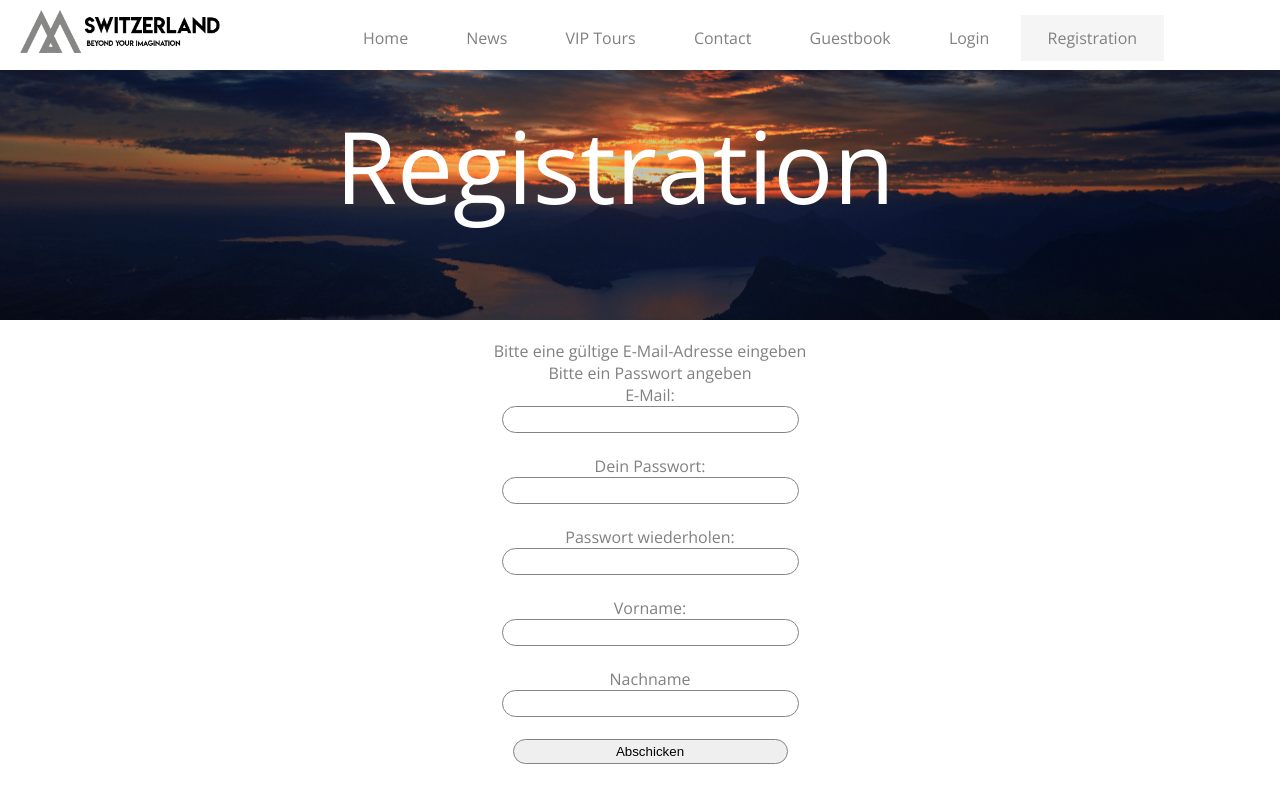
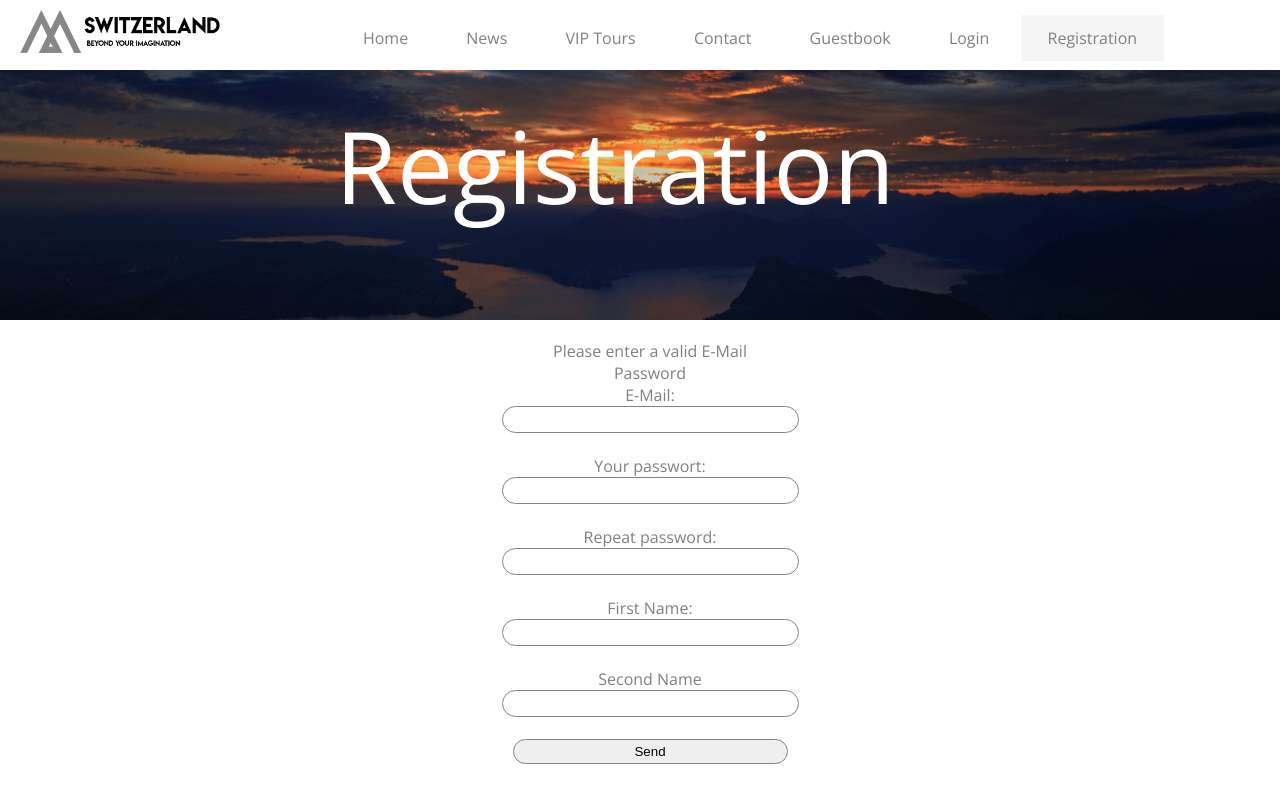
Before and after one commit to zingho/nadelhorn, a PHP site: page /registrieren.php?register=1 in a window 1280 px wide. Run offline with PHP 8.4, Linux system fonts and the light colour scheme; data that the repository does not hold is empty; some libraries are stand-ins or nearby versions.

Commit message:
Anpassungen für VM

```diff
--- a/db_connect.php
+++ b/db_connect.php
@@ -1,7 +1,7 @@
 <?php
 	$servername = "localhost"; // Servername angeben
     $username = "root"; //Username eingeben
-    $password = ""; // Passwort eingeben
+    $password = "my123"; // Passwort eingeben
     $dbname = "nadelhorn"; //Name Datenbank angeben
 
 	$connect = new mysqli($servername, $username, $password, $dbname);
--- a/guest.php
+++ b/guest.php
@@ -42,7 +42,7 @@
 
 	<div class="text">
 	<?php
-		$pdo = new PDO('mysql:host=localhost;dbname=nadelhorn', 'root', '');
+		$pdo = new PDO('mysql:host=localhost;dbname=nadelhorn', 'root', 'my123');
 		$show_form = true;
 		$error = null;
 
--- a/login.php
+++ b/login.php
@@ -46,7 +46,7 @@
 
 	<?php
 	session_start();
-	$pdo = new PDO('mysql:host=localhost;dbname=nadelhorn', 'root', '');
+	$pdo = new PDO('mysql:host=localhost;dbname=nadelhorn', 'root', 'my123');
 
 	if(isset($_GET['login'])) {
 	 $email = $_POST['email'];
@@ -76,10 +76,10 @@
 	E-Mail:<br>
 	<input class="input" type="email" size="40" maxlength="250" name="email"><br><br><br>
 
-	Dein Passwort:<br>
+	Your password:<br>
 	<input class="input" type="password" size="40"  maxlength="250" name="passwort"><br><br>
 
-	<input type="submit" value="Abschicken" class="knopf">
+	<input type="submit" value="Submit" class="knopf">
 	</form>
 	</br>
 	</div>
--- a/registrieren.php
+++ b/registrieren.php
@@ -1,6 +1,6 @@
 <?php
 session_start();
-$pdo = new PDO('mysql:host=localhost;dbname=nadelhorn', 'root', '');
+$pdo = new PDO('mysql:host=localhost;dbname=nadelhorn', 'root', 'my123');
 ?>
 
 <!DOCTYPE html>
@@ -61,15 +61,15 @@ $pdo = new PDO('mysql:host=localhost;dbname=nadelhorn', 'root', '');
 	 $nachname = $_POST['nachname'];
 
 	 if(!filter_var($email, FILTER_VALIDATE_EMAIL)) {
-	 echo 'Bitte eine gültige E-Mail-Adresse eingeben<br>';
+	 echo 'Please enter a valid E-Mail<br>';
 	 $error = true;
 	 }
 	 if(strlen($passwort) == 0) {
-	 echo 'Bitte ein Passwort angeben<br>';
+	 echo 'Password<br>';
 	 $error = true;
 	 }
 	 if($passwort != $passwort2) {
-	 echo 'Die Passwörter müssen übereinstimmen<br>';
+	 echo 'The passwords need to match<br>';
 	 $error = true;
 	 }
 
@@ -80,7 +80,7 @@ $pdo = new PDO('mysql:host=localhost;dbname=nadelhorn', 'root', '');
 	 $user = $statement->fetch();
 
 	 if($user !== false) {
-	 echo 'Diese E-Mail-Adresse ist bereits vergeben<br>';
+	 echo 'This E-Mail adress already has an account<br>';
 	 $error = true;
 	 }
 	 }
@@ -93,10 +93,10 @@ $pdo = new PDO('mysql:host=localhost;dbname=nadelhorn', 'root', '');
 	 $result = $statement->execute(array('email' => $email, 'passwort' => $passwort_hash));
 
 	 if($result) {
-	 echo 'Du wurdest erfolgreich registriert. <a href="login.php">Zum Login</a>';
+	 echo 'Thank you for your registration . <a href="login.php">-> Login</a>';
 	 $showFormular = false;
 	 } else {
-	 echo 'Beim Abspeichern ist leider ein Fehler aufgetreten<br>';
+	 echo 'Error<br>';
 	 }
 	 }
 	}
@@ -108,19 +108,19 @@ $pdo = new PDO('mysql:host=localhost;dbname=nadelhorn', 'root', '');
 	E-Mail:<br>
 	<input class="input" type="email" size="40" maxlength="250" name="email"><br><br>
 
-	Dein Passwort:<br>
+	Your passwort:<br>
 	<input class="input" type="password" size="40"  maxlength="250" name="passwort"><br><br>
 
-	Passwort wiederholen:<br>
+	Repeat password:<br>
 	<input class="input" type="password" size="40" maxlength="250" name="passwort2"><br><br>
 
-	Vorname:<br>
+	First Name:<br>
 	<input class="input" type="text" size="40" maxlength="250" name="vorname"><br><br>
 
-	Nachname<br>
+	Second Name<br>
 	<input class="input" type="text" size="40" maxlength="250" name="nachname"><br><br>
 
-	<input type="submit" value="Abschicken" class="knopf">
+	<input type="submit" value="Send" class="knopf">
 	</form>
 
 	<?php
```
Also changed, not shown: css/style.css (deleted, +0 -69 lines).
